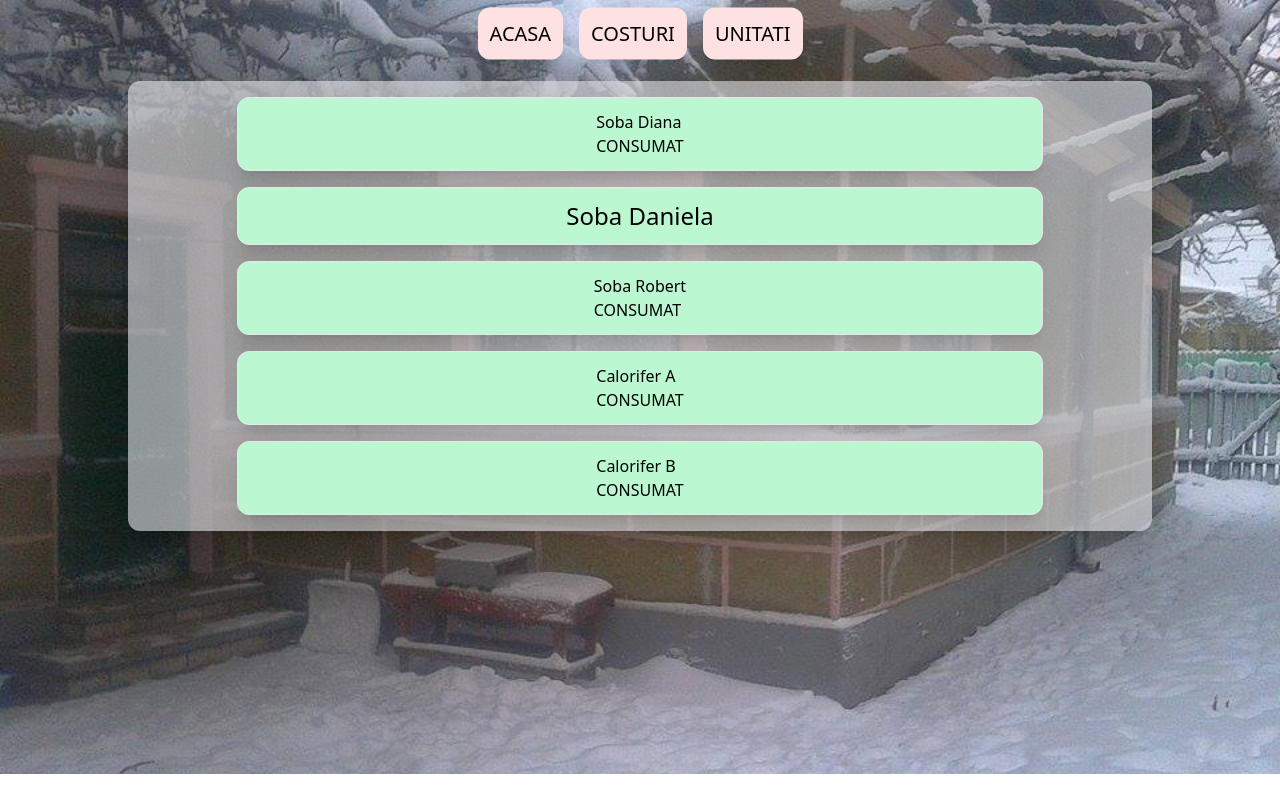
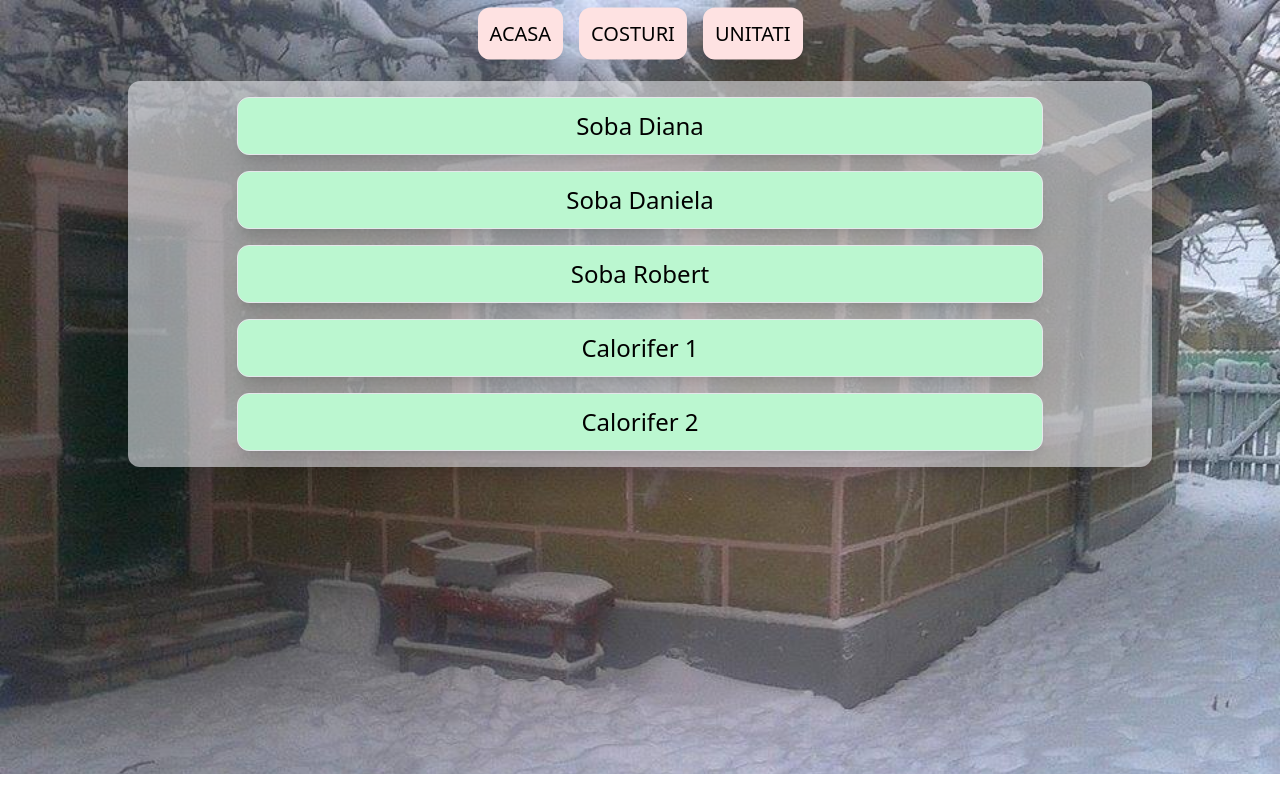
Before and after one commit to robert-burcea/utilities-tracker, a React (Create React App) app: page /unitati in a window 1280 px wide. Built offline with nearby package versions, Linux system fonts and the light colour scheme.

Commit message:
start making Home to show running elements

```diff
--- a/src/index.js
+++ b/src/index.js
@@ -116,7 +116,7 @@ const data = {
       id:1,
       timer:0,
       history:{},
-      name:"soba-daniela",
+      name:"daniela",
       type:"gas",
       hoursTotal:0,
       priceTotal:0,
@@ -130,7 +130,7 @@ const data = {
     id:2,
     timer:0,
     history:{},
-    name:"soba-diana",
+    name:"diana",
     type:"gas",
     hoursTotal:0,
     priceTotal:0,
@@ -144,7 +144,7 @@ const data = {
   id:3,
   timer:0,
   history:{},
-  name:"soba-robert",
+  name:"robert",
   type:"gas",
   hoursTotal:0,
   priceTotal:0,
@@ -158,7 +158,7 @@ const data = {
       id:4,
       timer:0,
       history:{},
-      name:"calorifer-a",
+      name:"calorifer1",
       type:"electric",
       hoursTotal:0,
       priceTotal:0,
@@ -172,7 +172,7 @@ const data = {
     id:5,
     timer:0,
     history:{},
-    name:"calorifer-b",
+    name:"calorifer2",
     type:"electric",
     hoursTotal:null,
     priceTotal:null,
--- a/src/pages/Home.jsx
+++ b/src/pages/Home.jsx
@@ -1,13 +1,46 @@
 import React from "react";
+import Daniela from "../components/Daniela";
 import { useData, useSetData } from "../DataContext";
+import { Link, redirect } from "react-router-dom";
 
 const Home = () => {
   const data = useData();
   const setData = useSetData();
+
+  const verifyRunning = () => {
+    data.termicElements.map((el) => {
+      console.log(el.running);
+      if (el.running)
+        return (
+          <div className="w-full max-w-[80%] mx-[10%] my-[5%] flex flex-col rounded-xl shadow-xl p-2 items-center bg-gray-200 bg-opacity-60">
+            <Link
+              to="/unitati/daniela"
+              className="bg-green-200 w-full max-w-[80%] m-2 p-3 border rounded-xl shadow-xl hover:cursor-pointer flex flex-col items-center"
+            >
+              <div className="flex flex-col items-center">
+                <h1 className="text-2xl">Soba Daniela</h1>
+              </div>
+            </Link>
+          </div>
+        );
+      else return <></>;
+    });
+  };
   return (
-    <div className="w-full max-w-[80%] bg-gray-100 mx-[10%] my-[5%] flex rounded-xl shadow-xl bg-opacity-60 justify-center">
+    <div className="w-full max-w-[80%] bg-gray-100 mx-[10%] my-[5%] flex flex-col rounded-xl shadow-xl bg-opacity-60 justify-center items-center">
       <h1 className="">Tracker Energie</h1>
-      {console.log(data.termicElements[0].timer)}
+      {data.termicElements[0].running ? (
+        <Link
+          to="/unitati/daniela"
+          className="bg-green-200 w-full max-w-[80%] m-2 p-3 border rounded-xl shadow-xl hover:cursor-pointer flex flex-col items-center"
+        >
+          <div className="flex flex-col items-center">
+            <h1 className="text-2xl">Soba Daniela</h1>
+          </div>
+        </Link>
+      ) : (
+        <div>Off Daniela</div>
+      )}
     </div>
   );
 };
--- a/src/pages/Unitati.jsx
+++ b/src/pages/Unitati.jsx
@@ -12,12 +12,8 @@ const Unitati = () => {
         to="/unitati/diana"
         className="bg-green-200 w-full max-w-[80%] m-2 p-3 border rounded-xl shadow-xl hover:cursor-pointer flex flex-col items-center"
       >
-        <div>
-          <h1>Soba Diana</h1>
-          <div>
-            <p>CONSUMAT</p>
-            <div></div>
-          </div>
+        <div className="flex flex-col items-center">
+          <h1 className="text-2xl">Soba Diana</h1>
         </div>
       </Link>
       <Link
@@ -32,36 +28,24 @@ const Unitati = () => {
         to="/unitati/robert"
         className="bg-green-200 w-full max-w-[80%] m-2 p-3 border rounded-xl shadow-xl hover:cursor-pointer flex flex-col items-center"
       >
-        <div>
-          <h1>Soba Robert</h1>
-          <div>
-            <p>CONSUMAT</p>
-            <div></div>
-          </div>
+        <div className="flex flex-col items-center">
+          <h1 className="text-2xl">Soba Robert</h1>
         </div>
       </Link>
       <Link
         to="/unitati/calorifer-a"
         className="bg-green-200 w-full max-w-[80%] m-2 p-3 border rounded-xl shadow-xl hover:cursor-pointer flex flex-col items-center"
       >
-        <div>
-          <h1>Calorifer A</h1>
-          <div>
-            <p>CONSUMAT</p>
-            <div></div>
-          </div>
+        <div className="flex flex-col items-center">
+          <h1 className="text-2xl">Calorifer 1</h1>
         </div>
       </Link>
       <Link
         to="/unitati/calorifer-b"
         className="bg-green-200 w-full max-w-[80%] m-2 p-3 border rounded-xl shadow-xl hover:cursor-pointer flex flex-col items-center"
       >
-        <div>
-          <h1>Calorifer B</h1>
-          <div>
-            <p>CONSUMAT</p>
-            <div></div>
-          </div>
+        <div className="flex flex-col items-center">
+          <h1 className="text-2xl">Calorifer 2</h1>
         </div>
       </Link>
     </div>
```
